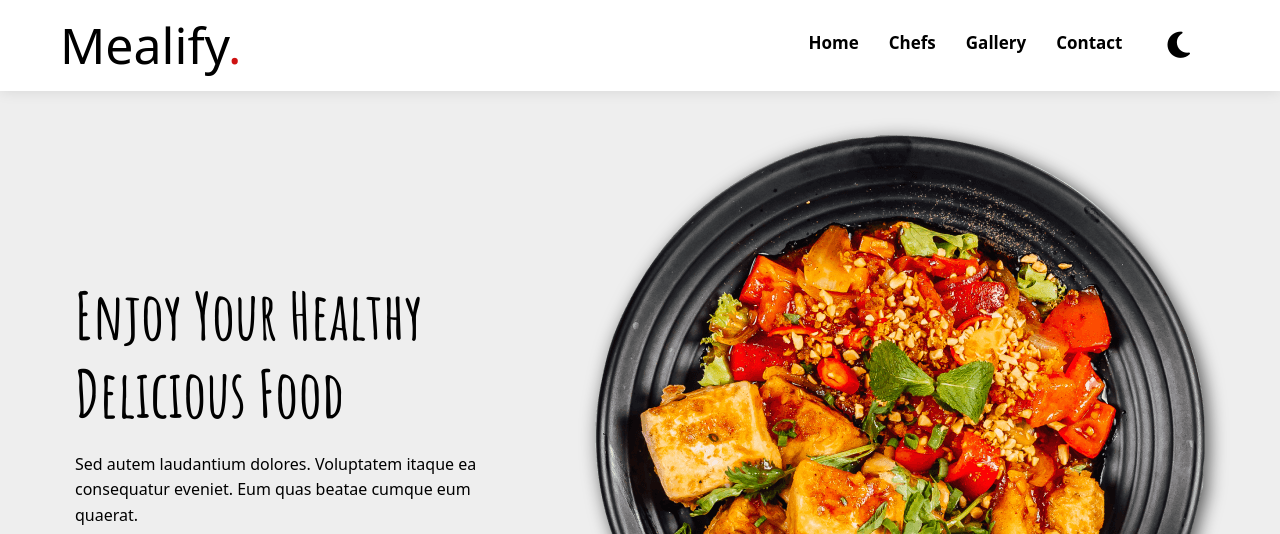
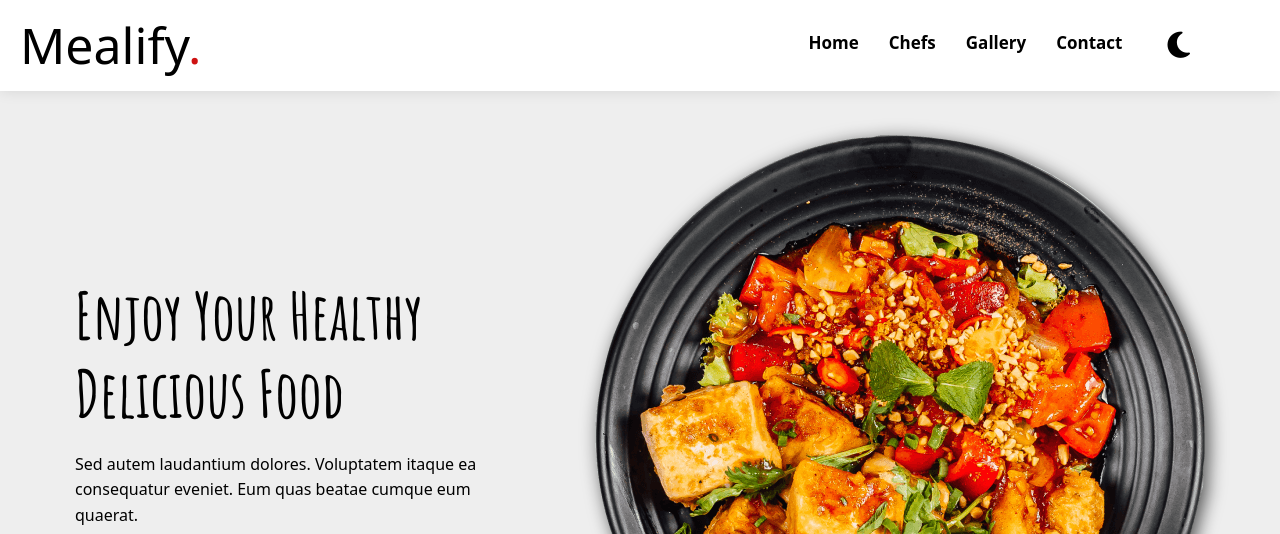
Before and after one commit to Noureldin-Ahmed-FullStack/Assignment-5, a plain HTML site: page index.html in a window 1280 px wide. Shown: the top 534 px of the page. Drawn offline with Linux system fonts and the light colour scheme.

Commit message:
fixed nav

```diff
--- a/index.html
+++ b/index.html
@@ -39,7 +39,7 @@
 
   <nav class="navbar navbar-expand-lg navbar-light fixed-top">
     <div class="container-fluid">
-      <a href="index.html" class="logo px-5">Mealify</a>
+      <a href="index.html" class="logo px-2">Mealify</a>
       <button class="navbar-toggler" type="button" data-bs-toggle="collapse" data-bs-target="#navbarNav" aria-controls="navbarNav" aria-expanded="false" aria-label="Toggle navigation">
         <span class="navbar-toggler-icon"></span>
       </button>
```
